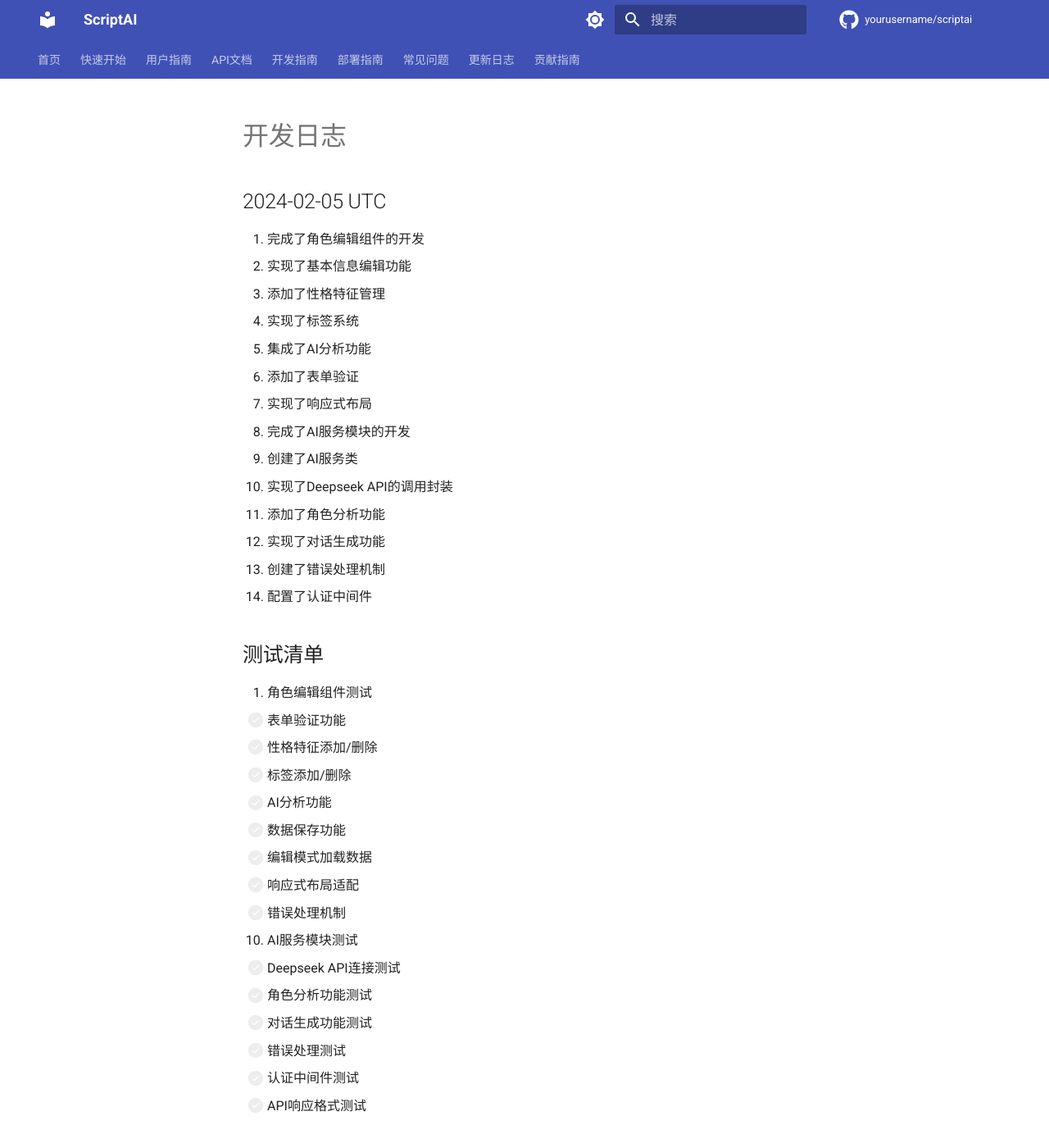
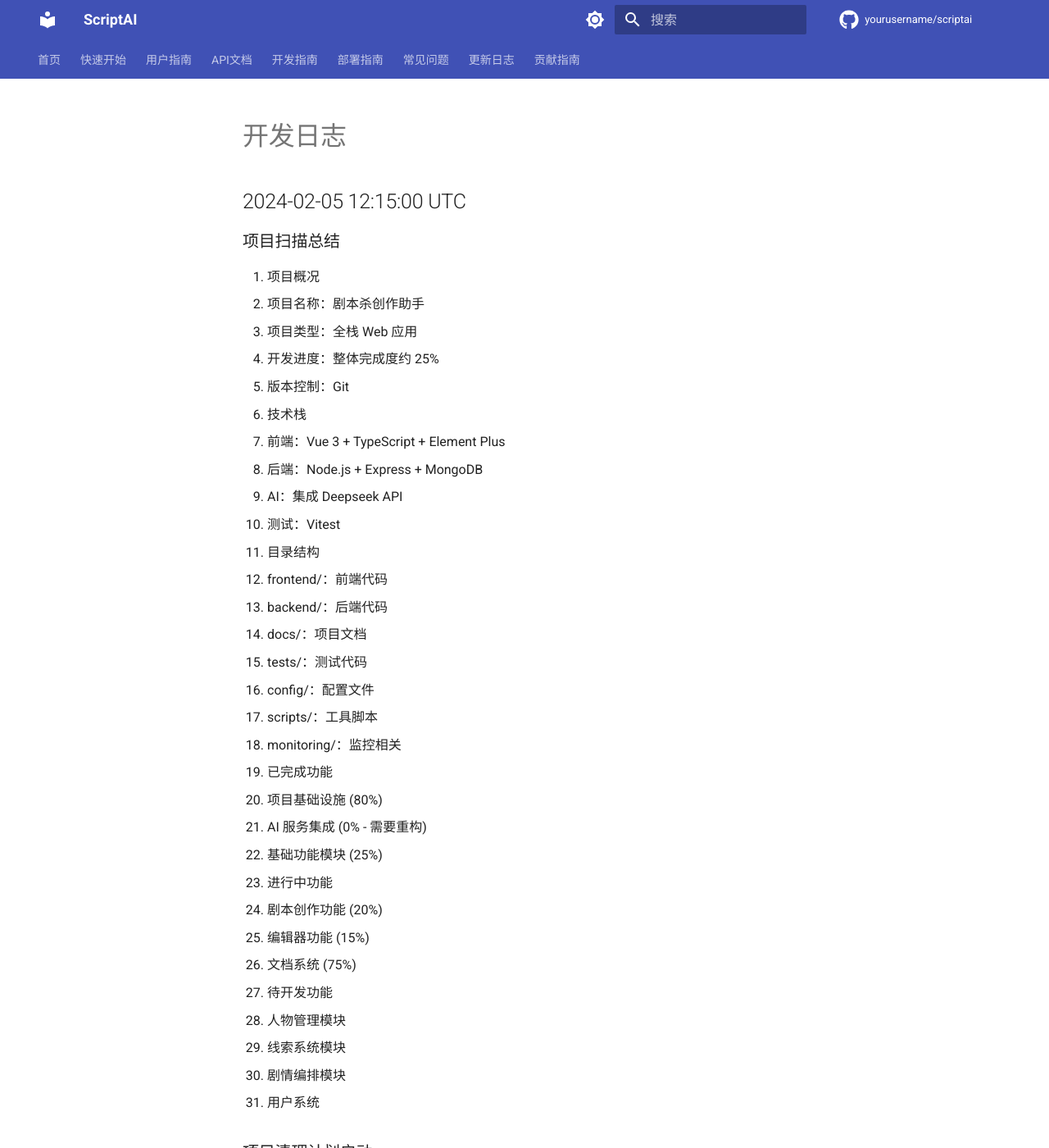
Before and after one commit to StarlitSKy88/jubensha, an MkDocs documentation site: the page built from docs/dev_log.md, in a window 1280 px wide and 1400 px high. Shown: the whole window at 82% size. Built offline with MkDocs 1.6.1 and Material for MkDocs 9.7.7, drawn with Linux system fonts in a browser that asks for light colours; comment, search, counter and statistics services are not loaded; some of the changed text lies outside the part shown.

Commit message:
docs: update dev log with cleanup plan and progress adjustment

```diff
--- a/docs/dev_log.md
+++ b/docs/dev_log.md
@@ -1,4 +1,89 @@
 # 开发日志
+
+## 2024-02-05 12:15:00 UTC
+
+### 项目扫描总结
+1. 项目概况
+   - 项目名称：剧本杀创作助手
+   - 项目类型：全栈 Web 应用
+   - 开发进度：整体完成度约 25%
+   - 版本控制：Git
+
+2. 技术栈
+   - 前端：Vue 3 + TypeScript + Element Plus
+   - 后端：Node.js + Express + MongoDB
+   - AI：集成 Deepseek API
+   - 测试：Vitest
+
+3. 目录结构
+   - frontend/：前端代码
+   - backend/：后端代码
+   - docs/：项目文档
+   - tests/：测试代码
+   - config/：配置文件
+   - scripts/：工具脚本
+   - monitoring/：监控相关
+
+4. 已完成功能
+   - 项目基础设施 (80%)
+   - AI 服务集成 (0% - 需要重构)
+   - 基础功能模块 (25%)
+
+5. 进行中功能
+   - 剧本创作功能 (20%)
+   - 编辑器功能 (15%)
+   - 文档系统 (75%)
+
+6. 待开发功能
+   - 人物管理模块
+   - 线索系统模块
+   - 剧情编排模块
+   - 用户系统
+
+### 项目清理计划启动
+
+1. 发现问题
+   - 目录结构存在重复
+   - 中间件实现不统一
+   - 路由管理混乱
+   - 测试结构需要重组
+
+2. 清理计划
+   - 已创建清理分支：cleanup/project-structure
+   - 制定了详细的清理计划文档
+   - 计划分三个阶段执行
+   - 预计耗时6-10天
+
+3. 优先级任务
+   - 清理重复目录
+   - 统一中间件实现
+   - 重构AI服务
+   - 完善测试覆盖
+
+### 下一步计划
+1. 执行项目清理计划
+2. 重构AI服务为LangChain架构
+3. 完善测试覆盖
+4. 推进核心功能开发
+
+### 测试清单
+- [ ] 基础设施测试
+  - [ ] 前端框架测试
+  - [ ] 后端 API 测试
+  - [ ] 数据库连接测试
+  - [ ] AI 服务集成测试
+
+- [ ] 功能测试
+  - [ ] 用户认证测试
+  - [ ] 剧本创作基础功能测试
+  - [ ] 编辑器基础功能测试
+  - [ ] 文件管理测试
+
+- [ ] 性能测试
+  - [ ] 前端响应速度测试
+  - [ ] API 响应时间测试
+  - [ ] AI 服务调用性能测试
+  - [ ] 数据库查询性能测试
 
 ## 2024-02-05 UTC
 1. 完成了角色编辑组件的开发
```
